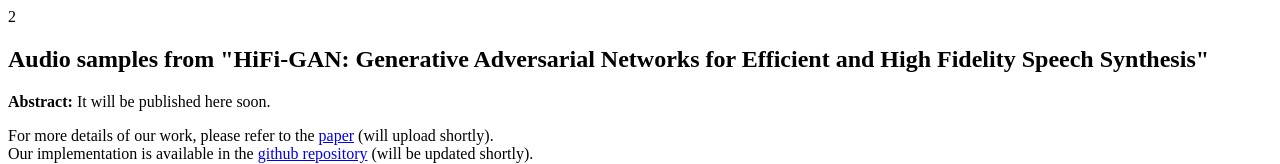
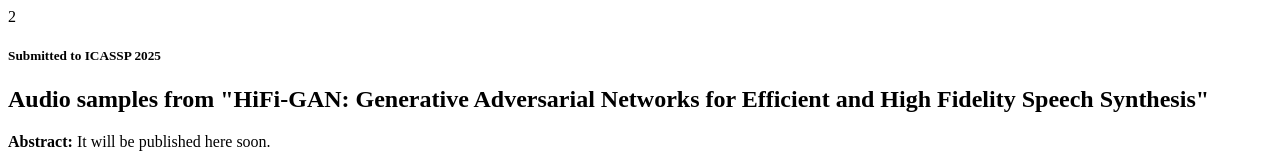
Before and after one commit to iamshreeji-copy1/An-attention-based-Generator-for-faithful-speech-synthesis-using-adversarial-architecture, a plain HTML site: page index.html in a window 1280 px wide. Shown: the top 164 px of the page. Drawn offline with Linux system fonts and the light colour scheme.

Commit message:
Update index.html

```diff
--- a/index.html
+++ b/index.html
@@ -5,6 +5,7 @@
     <title>Audio samples from "AttenSynGAN: An attention-based Generator for faithful speech synthesis using adversarial architecture"</title>
     <meta charset="UTF-8">
     <title>AttenSynGAN: An attention-based Generator for faithful speech synthesis using adversarial architecture</title>
+    <h5>Submitted to ICASSP 2025</h5>
     <style>
         red {color: red}
         audio {width: 250px}
```
